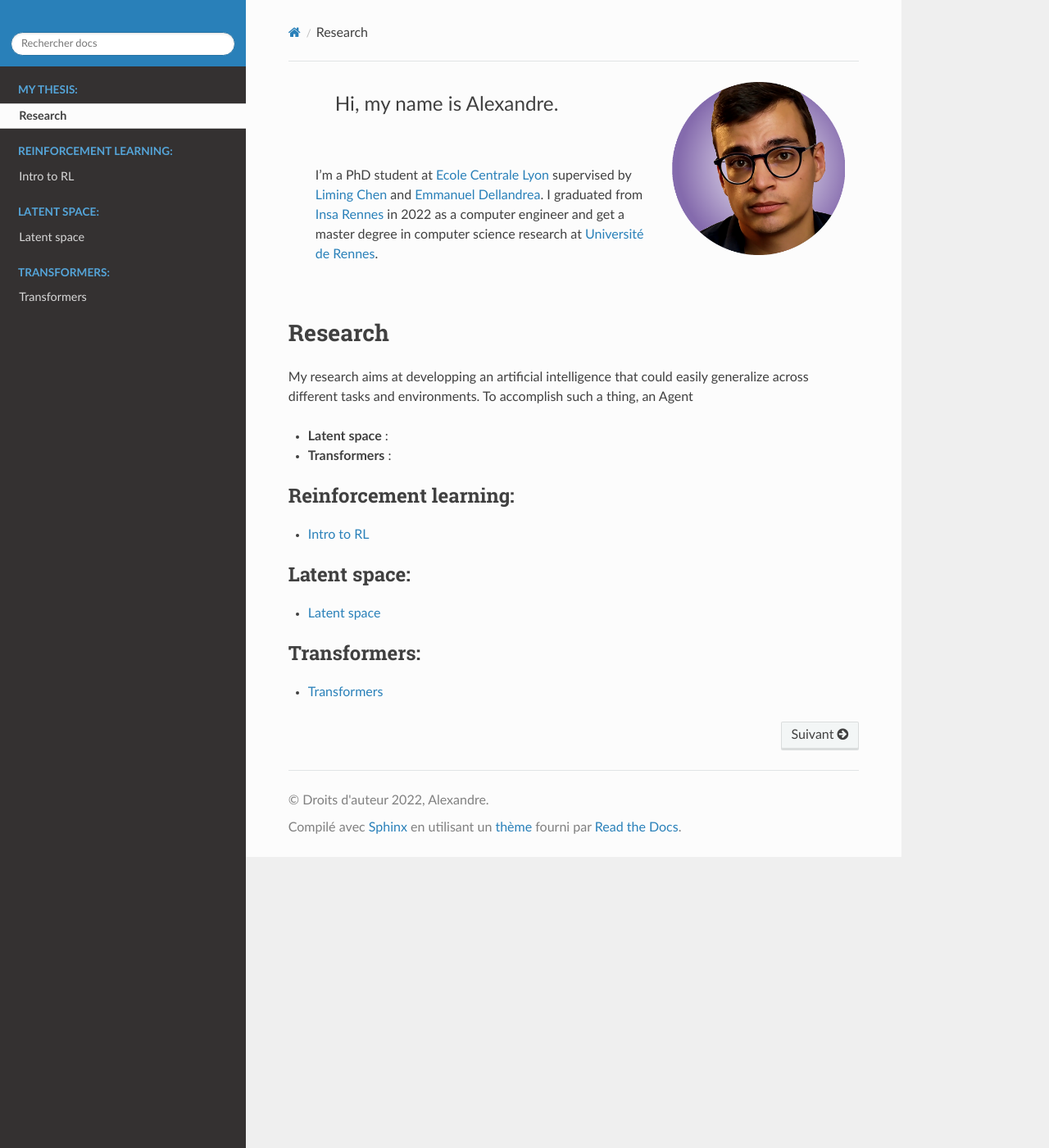
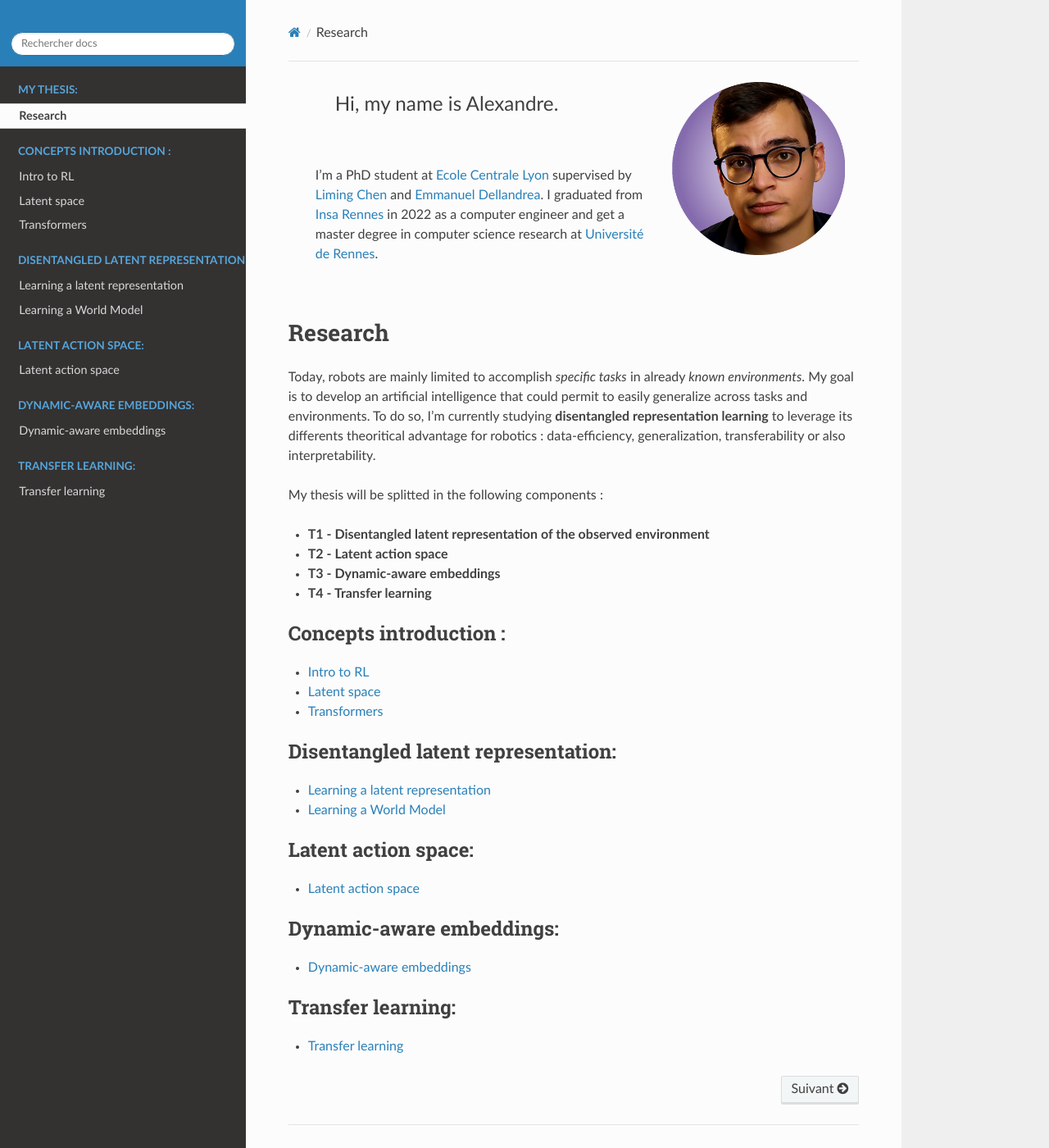
Before and after one commit to alexcbb/old_alexcbb.github.io, a Sphinx documentation site: the page built from docs/index.rst, in a window 1280 px wide and 1400 px high. Shown: the whole window at 82% size. Built offline with Sphinx 7.4.7 and the Read the Docs theme 2.0.0, drawn with Linux system fonts in a browser that asks for light colours.

Commit message:
Change description website

```diff
--- /dev/null
+++ b/docs/articles/T1/disentangled.rst
@@ -0,0 +1,12 @@
+Learning a latent representation
+==================================
+
+Representation learning
+-----------------------
+
+What is disentanglement ?
+-------------------------
+
+
+Learning a World Model
+=======================
--- /dev/null
+++ b/docs/articles/T2/action_space.rst
@@ -0,0 +1,2 @@
+Latent action space
+==================================
--- /dev/null
+++ b/docs/articles/T3/dynamic.rst
@@ -0,0 +1,2 @@
+Dynamic-aware embeddings
+========================
--- /dev/null
+++ b/docs/articles/T4/transfer.rst
@@ -0,0 +1,2 @@
+Transfer learning
+=================
--- a/docs/index.rst
+++ b/docs/index.rst
@@ -43,10 +43,16 @@
 
 Research
 ------------------------
-My research aims at developping an artificial intelligence that could easily generalize across different tasks and environments. To accomplish such a thing, an Agent
+Today, robots are mainly limited to accomplish *specific tasks* in already *known environments*. My goal is to develop an artificial intelligence that could permit to
+easily generalize across tasks and environments. To do so, I'm currently studying **disentangled representation learning** to leverage its differents theoritical advantage
+for robotics : data-efficiency, generalization, transferability or also interpretability.
 
-- **Latent space** :
-- **Transformers** :
+My thesis will be splitted in the following components :
+
+- **T1 - Disentangled latent representation of the observed environment**
+- **T2 - Latent action space**
+- **T3 - Dynamic-aware embeddings**
+- **T4 - Transfer learning**
 
 
 .. toctree::
@@ -57,18 +63,34 @@ My research aims at developping an artificial intelligence that could easily gen
 
 .. toctree::
    :maxdepth: 1
-   :caption: Reinforcement learning:
+   :caption: Concepts introduction :
 
    ./articles/reinforcement_learning.rst
+   ./articles/latent_space.rst
+   ./articles/transformers.rst
 
 .. toctree::
    :maxdepth: 1
-   :caption: Latent space:
+   :caption: Disentangled latent representation:
 
-   ./articles/latent_space.rst
+   ./articles/T1/disentangled.rst
 
 .. toctree::
    :maxdepth: 1
-   :caption: Transformers:
+   :caption: Latent action space:
 
-   ./articles/transformers.rst
+   ./articles/T2/action_space.rst
+
+
+.. toctree::
+   :maxdepth: 1
+   :caption: Dynamic-aware embeddings:
+
+   ./articles/T3/dynamic.rst
+
+
+.. toctree::
+   :maxdepth: 1
+   :caption: Transfer learning:
+
+   ./articles/T4/transfer.rst
```
